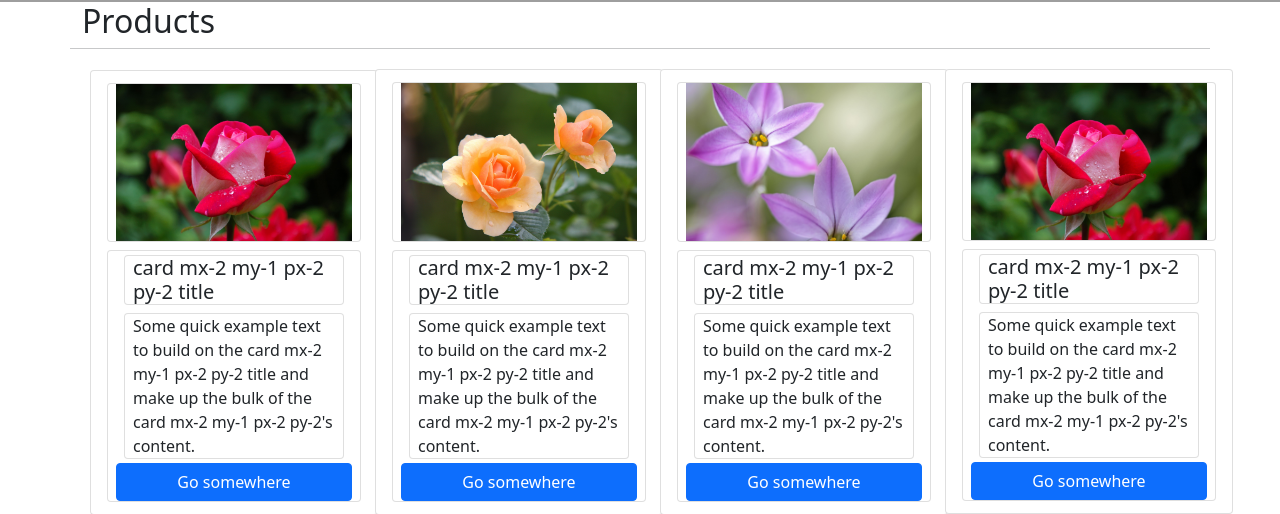
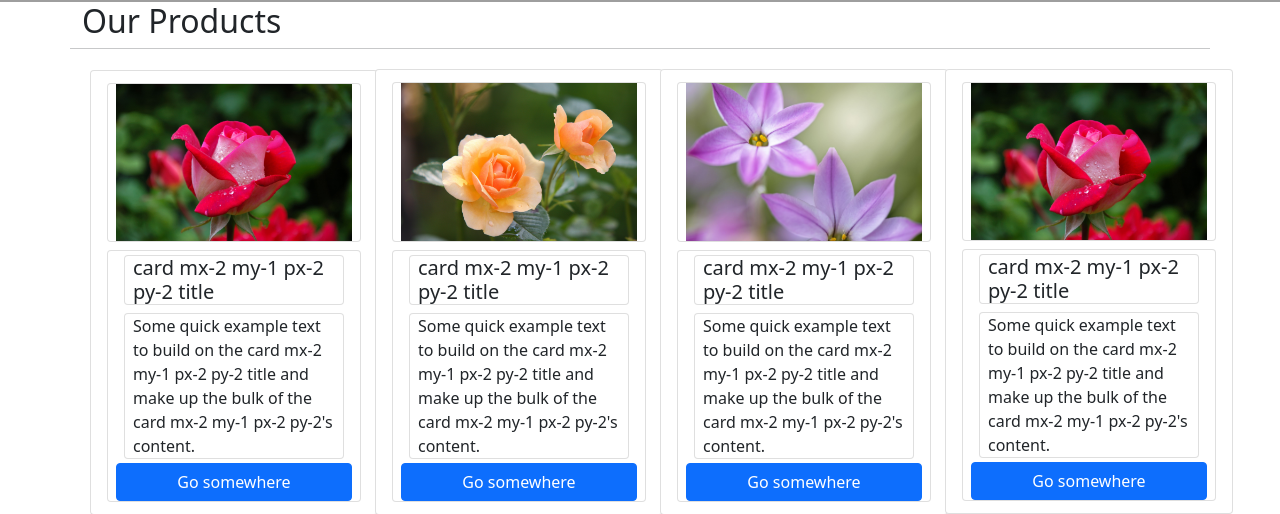
Before and after one commit to motive441/python-css, a Django app: page / in a window 1280 px wide. Shown: the part 1014-1528 px from the top of the page. Run offline with Django 3.2, Linux system fonts and the light colour scheme; grey boxes are pictures that could not be loaded.

Commit message:
my frofile creat

```diff
--- a/store/templates/home.html
+++ b/store/templates/home.html
@@ -67,7 +67,7 @@
 
 <div class="container">
   <div class="row">
-    <h2>Products</h2><hr>
+    <h2>Our Products</h2><hr>
     <div class="col-6 col-md-4 col-lg-3 mx-auto my-auto">
       <div class="card mx-2 my-1 px-2 py-2 mx-2 my-1" style="width: 18rem;">
         <img src="{% static 'images/img-4.jpg' %}" class="card mx-2 my-1 px-2 py-2-img-top" alt="...">
```
